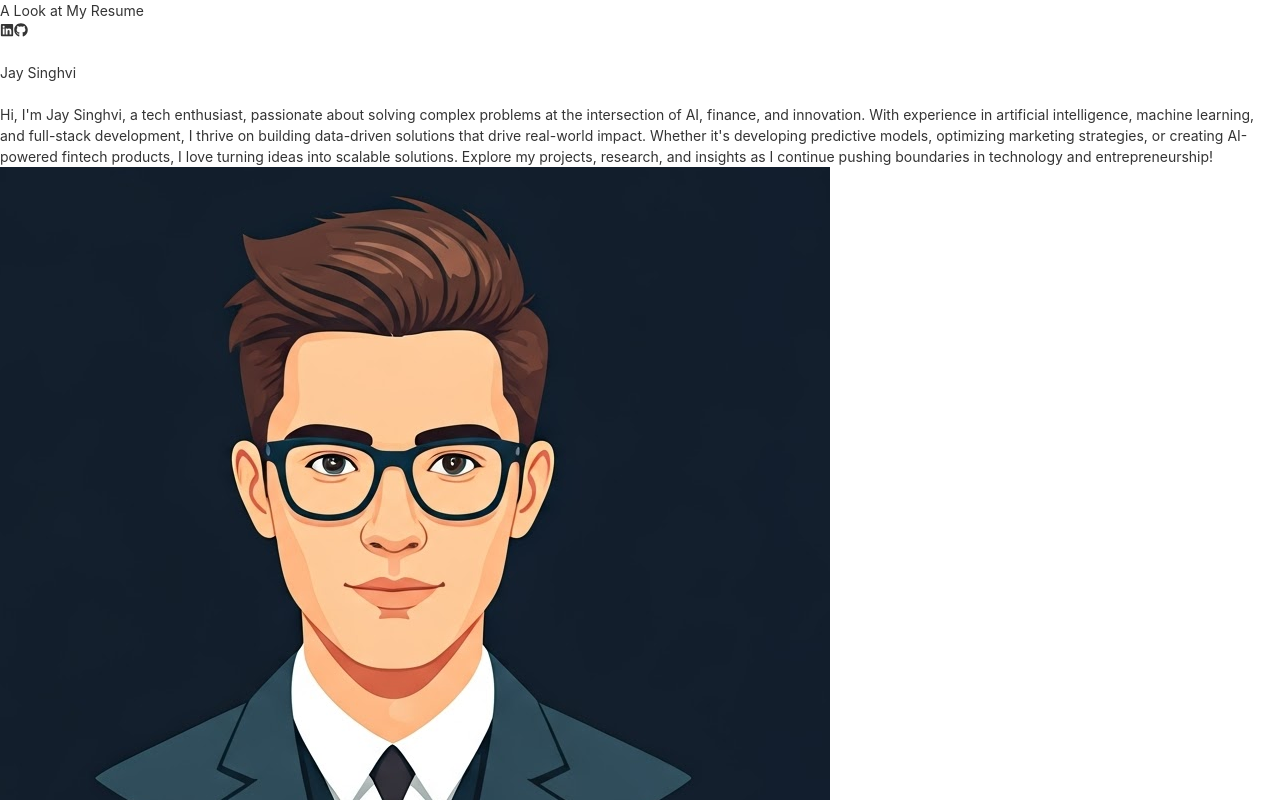
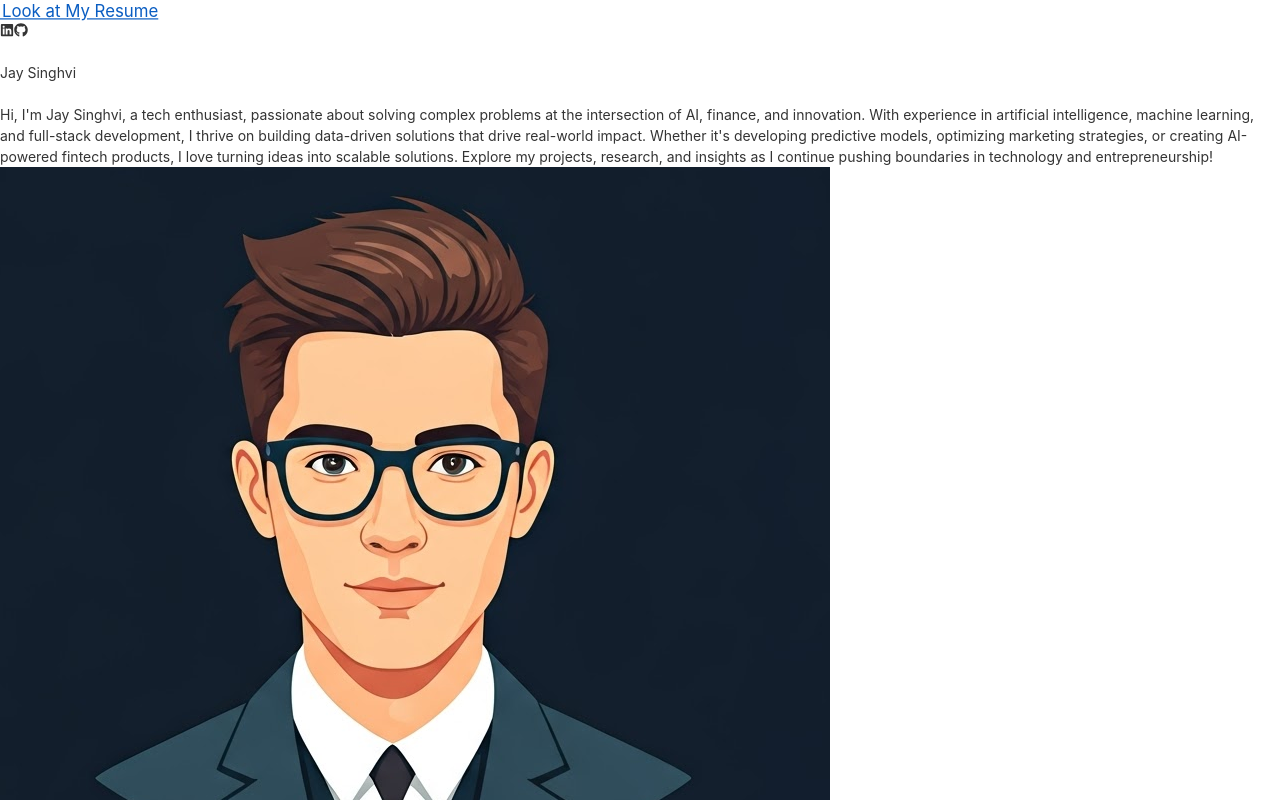
Before and after one commit to JaySinghvi/personal-website, a React (Vite) app: page /healthcare in a window 1280 px wide. Shown: the top 800 px of the page. Built offline with nearby package versions, Linux system fonts and the light colour scheme.

Commit message:
Update Navbar.jsx

```diff
--- a/src/components/Navbar.jsx
+++ b/src/components/Navbar.jsx
@@ -11,7 +11,7 @@ const Navbar = () => {
               whileTap={{ scale: 0.9 }}
               transition={{ type: "spring", stiffness: 400, damping: 17, duration: 1.5 }}
               className=" border-pink-400 bg-gradient-to-r from-pink-300 via-slate-500 to-purple-500 bg-clip-text text-4xl tracking-tight text-transparent">
-              <motion.a href ="https://drive.google.com/drive/folders/10AM5ziNh3UdPHuOw_bQsHsrunjoXURZU?usp=sharing" className="text-4xl">A Look at My Resume</motion.a>
+              <motion.a href ="https://drive.google.com/file/d/1rHmSWypW6wEYM4cfG9AEaadRDQx3sQ43/view?usp=sharing" className="text-4xl">A Look at My Resume</motion.a>
             </motion.button>
         </motion.div>
         <div className="m-8 flex items-center justify-center gap-4 text-4xl">
```
